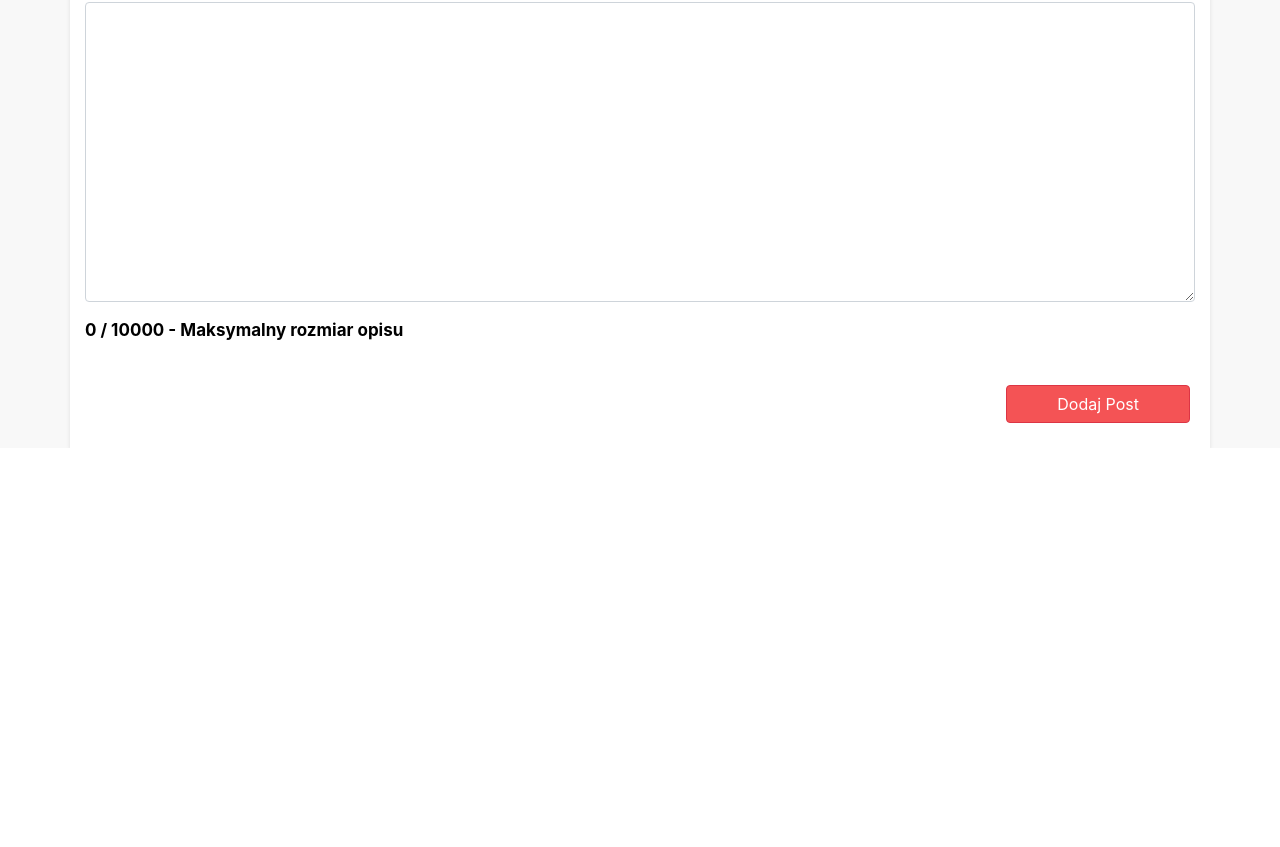
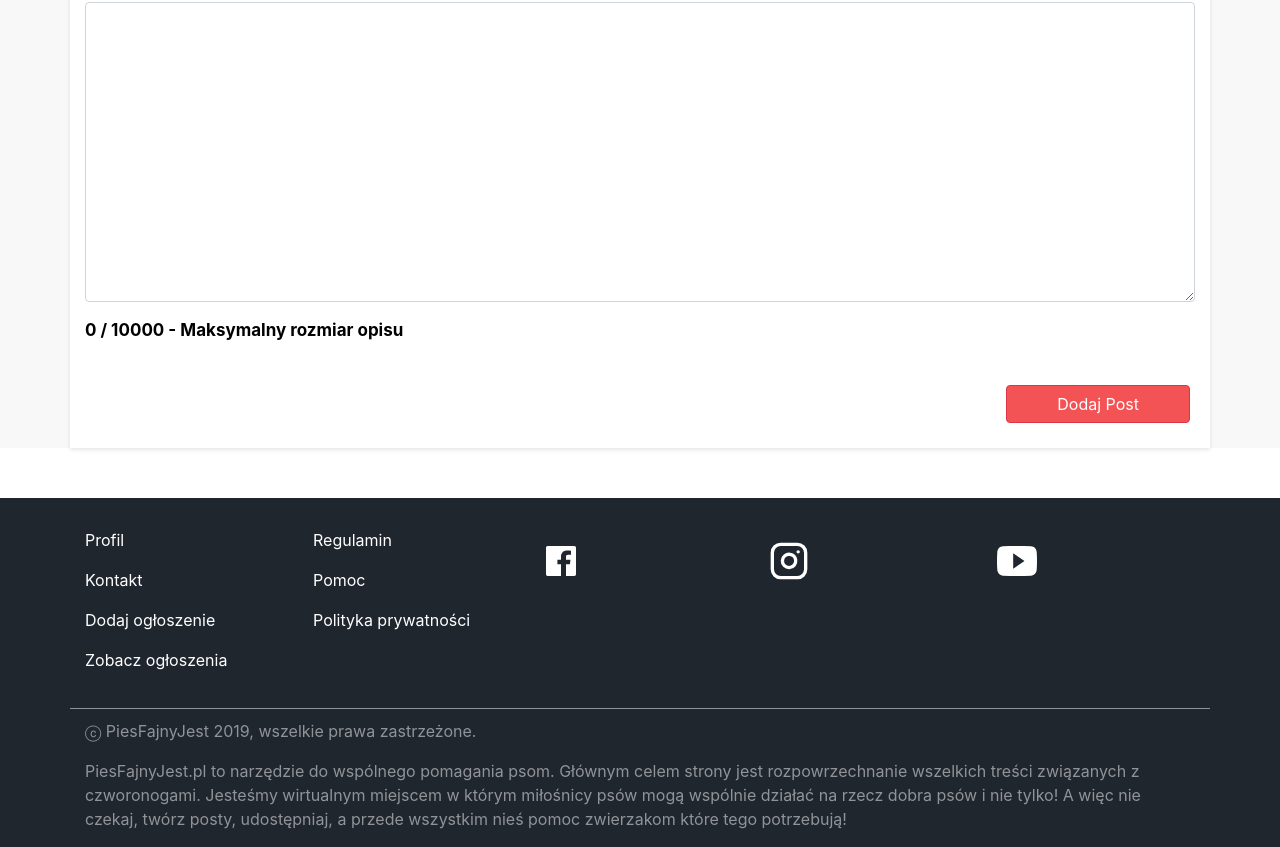
Before and after one commit to Kamilos1337/PiesFajnyJest, a React app: page /dodajpost in a window 1280 px wide. Shown: the part 733-1580 px from the top of the page. Before the commit the page ends 1181 px from the top, so only its background shows below. Built offline with nearby package versions, Linux system fonts and the light colour scheme.

Commit message:
Skonczony profile.js, footer.js

```diff
--- a/package.json
+++ b/package.json
@@ -39,6 +39,7 @@
     "react-draft-wysiwyg": "^1.13.2",
     "react-grid-gallery": "^0.5.5",
     "react-html-parser": "^2.0.2",
+    "react-icons": "^3.8.0",
     "react-id-swiper": "^2.3.2",
     "react-images-upload": "^1.2.7",
     "react-multi-carousel": "^2.2.5",
--- a/src/client/app.css
+++ b/src/client/app.css
@@ -196,6 +196,15 @@ a:hover{
 
 
 }
+.icon{
+  font-size:40px !important;
+  cursor:pointer;
+}
+.footerRow{
+  margin-top:30px;
+  color:#fff;
+
+}
 .socialIcons{
   list-style: none;
   width:32px;
@@ -206,7 +215,6 @@ a:hover{
 }
 
 .footer{
-  height: 200px;
   background-color:#20262e;
   position: absolute;
   margin-top:50px;
@@ -224,6 +232,13 @@ a:hover{
 .black{
   color:black !important;
 }
+.FooterDesc{
+  margin-top:20px;
+  padding-top:10px;
+  border-top:1px solid #fff;
+  color:#fff;
+  opacity:0.5;
+}
 .ProfileRow{
   padding-bottom:5px;
   border-bottom:2px solid #eee ;
@@ -235,7 +250,7 @@ a:hover{
 }
 .profile{
   background-image:url("./dogbackground.png");
-
+  padding-bottom:50px;
   padding-top:50px;
 }
 .profileCol{
@@ -245,6 +260,11 @@ a:hover{
   background-color:white;
 
   box-shadow: 0 2px 4px 0 rgba(0,0,0,0.1);
+}
+.redColor{color:red;
+text-transform: uppercase;
+font-size:bold;
+text-align: center;
 }
 .margin10{
   margin-top:10px;
--- a/src/client/components/addPost/main.js
+++ b/src/client/components/addPost/main.js
@@ -9,7 +9,7 @@ import { Button, Form, FormGroup, Label, Input, FormText } from 'reactstrap';
 import Swipe from '../img/add-image.png';
 import {NotificationContainer, NotificationManager} from 'react-notifications';
 import 'react-notifications/lib/notifications.css';
-
+import Footer from '../footer'
 export default class InfoNav extends React.Component {
   constructor(props) {
     super(props);
@@ -283,6 +283,7 @@ export default class InfoNav extends React.Component {
 
 
       </Container>
+      <Footer/>
       <NotificationContainer/>
       </div>
     );
--- a/src/client/components/contact.js
+++ b/src/client/components/contact.js
@@ -14,7 +14,7 @@ export default class User extends React.Component {
 }
      render(props){
        return(
-         <div className="">
+         <div className="" id="contact">
            <Container>
              <Row className="contactRow status">
                <Col className="contactCOL">
--- a/src/client/components/footer.js
+++ b/src/client/components/footer.js
@@ -1,7 +1,10 @@
 import React from 'react';
+import { BrowserRouter as Router, Route, Link } from "react-router-dom";
 import ReactNotification from "react-notifications-component";
 import "react-notifications-component/dist/theme.css";
 import { Container, Row, Col } from 'reactstrap';
+import { IoLogoYoutube, IoLogoFacebook } from 'react-icons/io';
+import { FiInstagram } from 'react-icons/fi';
 
 export default class User extends React.Component {
   constructor(props) {
@@ -14,7 +17,49 @@ export default class User extends React.Component {
        return(
          <div className="footer">
            <Container>
-             <Row>
+             <Row className="footerRow">
+               <Col>
+
+                <p><Link to="/konto">Profil</Link></p>
+                <p><Link to="#contact">Kontakt</Link></p>
+                <p><Link to="/dodajpost">Dodaj ogłoszenie</Link></p>
+                <p><Link to="/ogloszenia">Zobacz ogłoszenia</Link></p>
+               </Col>
+
+               <Col>
+                <p><Link to="/regulamin.pdf">Regulamin</Link></p>
+                <p><Link to="/regulamin.pdf">Pomoc</Link></p>
+                <p><Link to="/regulamin.pdf">Polityka prywatności</Link></p>
+               </Col>
+
+               <Col>
+               <p className="icon" href="https://www.facebook.com/IPIESFAJNYJEST/"> <IoLogoFacebook/> </p>
+
+
+               </Col>
+
+               <Col>
+
+               <p className="icon" href="https://www.instagram.com/imeandog"> <FiInstagram/> </p>
+
+
+               </Col>
+
+               <Col>
+
+               <p className="icon" href="https://www.youtube.com/channel/UCtxw386WzCdHjVP2L5mTV1Q"> <IoLogoYoutube/> </p>
+
+               </Col>
+
+             </Row>
+
+             <Row className="FooterDesc">
+              <Col>
+              <p>&#9426; PiesFajnyJest 2019, wszelkie prawa zastrzeżone.</p>
+                <p>
+                PiesFajnyJest.pl to narzędzie do wspólnego pomagania psom. Głównym celem strony jest rozpowrzechnanie wszelkich treści związanych z czworonogami. Jesteśmy wirtualnym miejscem w którym miłośnicy psów mogą wspólnie działać na rzecz dobra psów i nie tylko! A więc nie czekaj, twórz posty, udostępniaj, a przede wszystkim nieś pomoc zwierzakom które tego potrzebują!
+                </p>
+              </Col>
              </Row>
            </Container>
          </div>
--- a/src/client/components/profile.js
+++ b/src/client/components/profile.js
@@ -13,6 +13,7 @@ import Carousel from 'react-multi-carousel';
 import 'react-multi-carousel/lib/styles.css';
 import { BrowserRouter, Route, IndexRoute, Link } from 'react-router-dom'
 import Navbar100 from './Navbar/Navbar100';
+import Footer from './footer';
 import ReactNotification from "react-notifications-component";
 import "react-notifications-component/dist/theme.css";
 
@@ -30,7 +31,8 @@ export default class Profile extends React.Component {
       newPassword1:'',
       newPassword2:'',
       oldPass1:'',
-      isChecked: false
+      isChecked: false,
+      removeAccount:""
      };
      this.LeftArrow = this.LeftArrow.bind(this);
      this.RightArrow = this.RightArrow.bind(this);
@@ -38,6 +40,7 @@ export default class Profile extends React.Component {
      this.handleChange = this.handleChange.bind(this);
      this.changePassword = this.changePassword.bind(this);
      this.savePreferences = this.savePreferences.bind(this);
+     this.removeAccount = this.removeAccount.bind(this);
 }
 
 componentDidMount () {
@@ -115,6 +118,41 @@ savePreferences(){
   NotificationManager.error("Zbyt wiele prób zmiany preferencji, spróbuj ponownie za 30min.", "Nie udało się!");
  });
 
+}
+removeAccount(){
+  var AreYouSure = confirm("Czy na pewno chcesz usunąć swoje konto? Po naciśnieciu przycisku 'OK', twoje konto zostanie usunięte, bez możliwości przywrócenia danych.")
+  if(AreYouSure==true){
+    fetch('/api/removeAccount', {
+    method: 'POST',
+    headers: {
+      Accept: 'application/json',
+      'Content-Type': 'application/json',
+    },
+    body: JSON.stringify({
+      userEmail:localStorage.getItem('userEmail'),
+      removeAccount:this.state.removeAccount
+    }),
+  })
+  .then(resp => resp.json())
+  .then(resp => {
+    if(resp.Info=="Konto usunięte!"){
+      localStorage.clear();
+      window.location.href="/";
+    }
+
+    if(resp.Info=="Podane hasło jest niepoprawne!"){
+      NotificationManager.error("Aktualne hasło jest nieprawidłowe, proszę spróbuj ponownie!", "Nie udało się!");
+    }
+
+    if(resp.Info=="Nie udało się usunąć konta!"){
+      NotificationManager.error("Nie udało się usunąć konta, proszę skontaktuj się z nami poprzez formularz kontaktowy!", "Nie udało się!");
+    }
+
+
+    }).catch(function() {
+      NotificationManager.error("Zbyt wiele prób usunięcia konta, spróbuj ponownie za 30min.", "Nie udało się!");
+     });
+  }
 }
 
 changePassword(){
@@ -369,7 +407,23 @@ displayPostsSlider(){
                  <span className="ProfileItem">Usunięcie konta</span>
                  </Col>
                </Row>
+
+               <Row className="ProfileUstawienia">
+                  <Col>
+                 <FormGroup>
+                    <p className="redColor">Potwierdź hasło</p>
+                    <Input type="password" id="removeAccount" value={this.state.value} onChange={this.handleChange} placeholder="Stare hasło" autoComplete="new-password" />
+                  </FormGroup>
+                  </Col>
+                  <Col>
+                  <p className="redColor">Nie można cofnąć tej czynności!</p>
+                    <Button  className="ZmienHaslo" id="removeAccount" onClick={this.removeAccount} color="danger" >Usuń konto</Button>
+
+                  </Col>
+               </Row>
+
            </Container>
+                  <Footer/>
            <NotificationContainer/>
            </div>
 
```
Also changed, not shown: src/server/index.js (+56 -1 lines), 1 other file (tests, documents, lock files or other folders).
